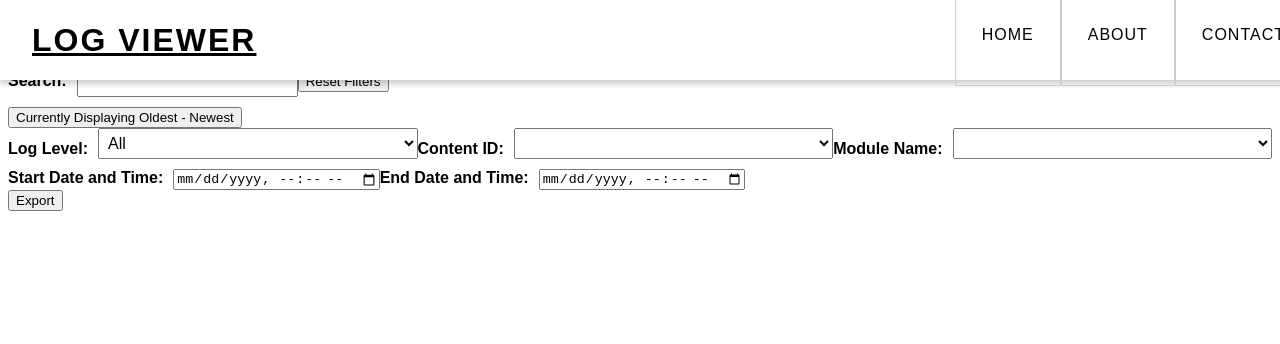
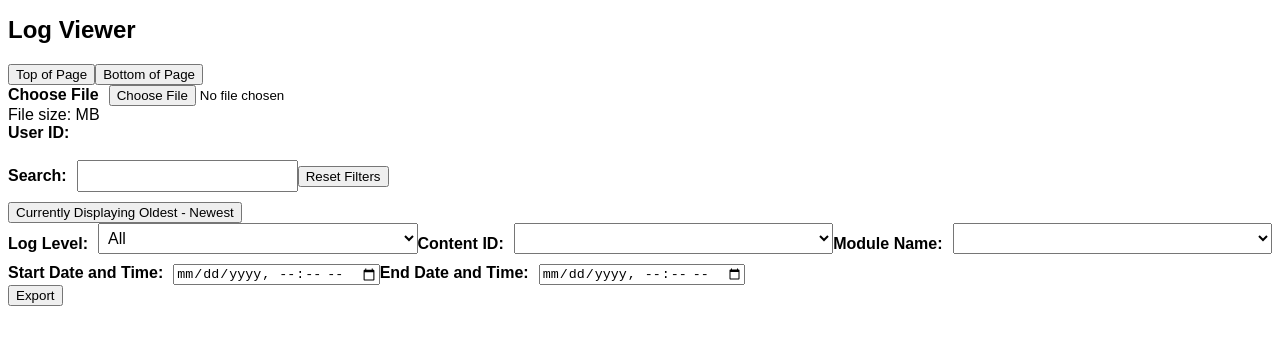
Before and after one commit to piotronm/log_viewer, a React (Create React App) app: page / in a window 1280 px wide. Shown: the top 344 px of the page. Built offline with nearby package versions, Linux system fonts and the light colour scheme.

Commit message:
Update App.jsx

```diff
--- a/src/App.jsx
+++ b/src/App.jsx
@@ -1,6 +1,5 @@
 import React, { useState } from 'react';
 import "./App.css";
-import Header from './Header';
 import { BrowserRouter as Router} from 'react-router-dom';
 import moment from 'moment-timezone';
 
@@ -14,6 +13,7 @@ function App() {
   const [selectedContentId, setSelectedContentId] = useState('');
   const [selectedModuleName, setSelectedModuleName] = useState('');
   const [sortOrder, setSortOrder] = useState("newest");
+  const [userIdData, setUserIdData] = useState([]);
 
   function getClass(str) {
     if (str && str.length >= 31) {
@@ -48,6 +48,19 @@ function App() {
         return `${convertedDate} ${restOfLine}`;
       });
       setData(convertedData);
+
+ // Extract user IDs from file
+const userIdsSet = new Set();
+const userIdRegex = /"Username":\s*"(.+?)"/i;
+lines.forEach((line) => {
+  const matches = line.match(userIdRegex);
+  if (matches && matches[1]) {
+    userIdsSet.add(matches[1]);
+  }
+});
+const userIds = Array.from(userIdsSet);
+setUserIdData(userIds);
+
 
   // Extract module names from file and populate dropdown
 const moduleNameDropdown = document.getElementById('module-name-dropdown');
@@ -280,21 +293,38 @@ if (sortOrder === "oldest") {
   filteredData.reverse();
 }
 
+  const handleAboutClick = () => {
+    const top = document.getElementById('top');
+    top.scrollIntoView({ behavior: 'smooth' });
+  };
+
+  const handleContactClick = () => {
+    const bottom = document.getElementById('bottom');
+    bottom.scrollIntoView({ behavior: 'smooth' });
+  };
+
   return (
     <Router>
       <div id='top'>
         <div className='header'>
-          <Header/>
-        </div>
+        <h1>Log Viewer</h1>
+          <button className='header-link' onClick={handleAboutClick}>
+            Top of Page
+          </button>
+          <button className='header-link' onClick={handleContactClick}>
+            Bottom of Page
+          </button>
+    </div>
         <div>
           <label for="file-upload" class="custom-file-upload">Choose File</label>
           <input type="file" id='file-upload' onChange={handleFileUpload} />
         </div>
-        <div className='file-size'>
-        <div>
-          File size: {fileSize} MB
-        </div>
-        </div>
+        <div className='file-size'>File size: {fileSize} MB</div>
+        <div className='userId'>
+          <label>User ID:</label>
+          {userIdData.map((userId, index) => (
+          <strong key={index}>{`${index > 0 ? ', ' : ''}${userId}`}</strong>))}
+          </div>
         <div>
           <br/>
           <label htmlFor="search-input" id='search-input'className='search-input'>Search:</label>
```
